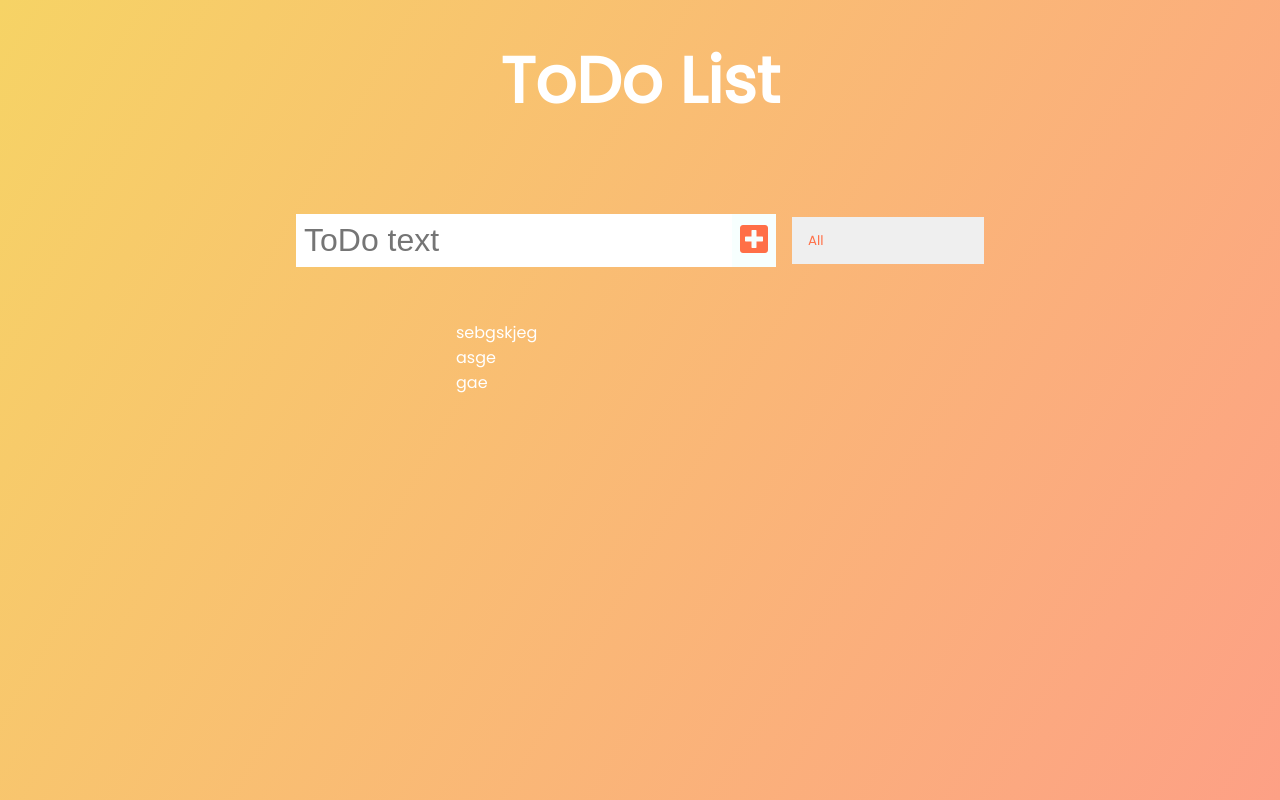
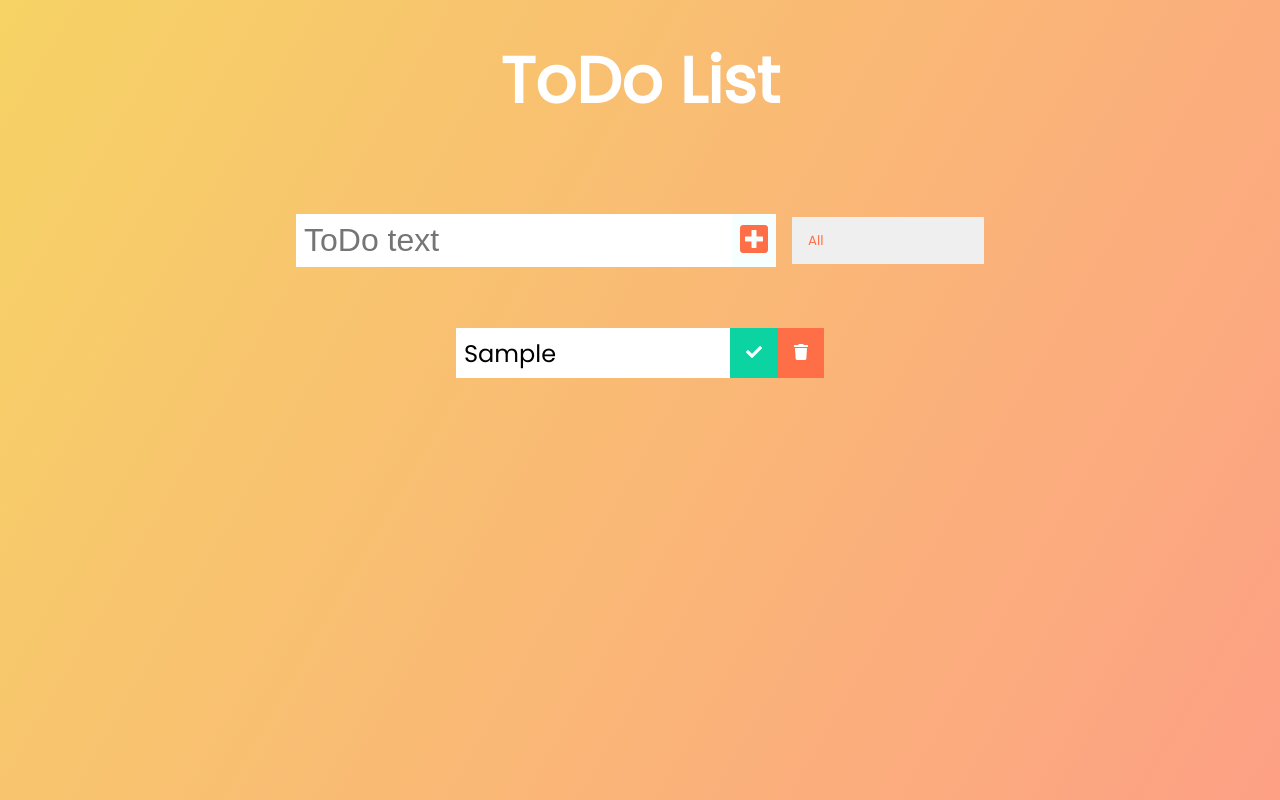
Before and after one commit to evgeniy-aksyonov/react-todo, a React (Create React App) app: page / in a window 1280 px wide. Both pictures are taken after typing "Sample" into the empty fields and a click on the button 754 px from the left and 240 px from the top of the page. Built offline with nearby package versions, Linux system fonts and the light colour scheme.

Commit message:
add ToDo item with rendering

```diff
--- a/src/App.js
+++ b/src/App.js
@@ -12,15 +12,9 @@
       <header>
         <h1>ToDo List</h1>
       </header>
-      <Form
-        inputText={inputText}
-        setInputText={setInputText}
-        todos={todos}
-        setTodos={setTodos}
-      />
-      <ToDoList />
+      <Form inputText={inputText} setInputText={setInputText} todos={todos} setTodos={setTodos} />
+      <ToDoList todos={todos} />
     </div>
-
   );
 }
 
--- /dev/null
+++ b/src/components/Todo.js
@@ -0,0 +1,17 @@
+import React from 'react';
+
+const Todo = ({ todoText }) => {
+  return (
+    <div className="todo">
+      <li className="todo-item">{todoText}</li>
+      <button className="complete-btn">
+        <i className="fas fa-check"></i>
+      </button>
+      <button className="trash-btn">
+        <i className="fas fa-trash"></i>
+      </button>
+    </div>
+  );
+};
+
+export default Todo;
--- a/src/components/TodoList.js
+++ b/src/components/TodoList.js
@@ -1,15 +1,16 @@
 import React from 'react';
+import Todo from './Todo';
 
-const TodoList = () => {
+const TodoList = ({ todos }) => {
   return (
     <div className="todo-container">
       <ul className="todo-list">
-        <li className="todo-item">sebgskjeg</li>
-        <li className="todo-item">asge</li>
-        <li className="todo-item">gae</li>
+        {todos.map((todo) => (
+          <Todo key={todo.id} todoText={todo.text} />
+        ))}
       </ul>
     </div>
   );
-}
+};
 
 export default TodoList;
```
Also changed, not shown: src/components/Form.js (+11 -5 lines).
